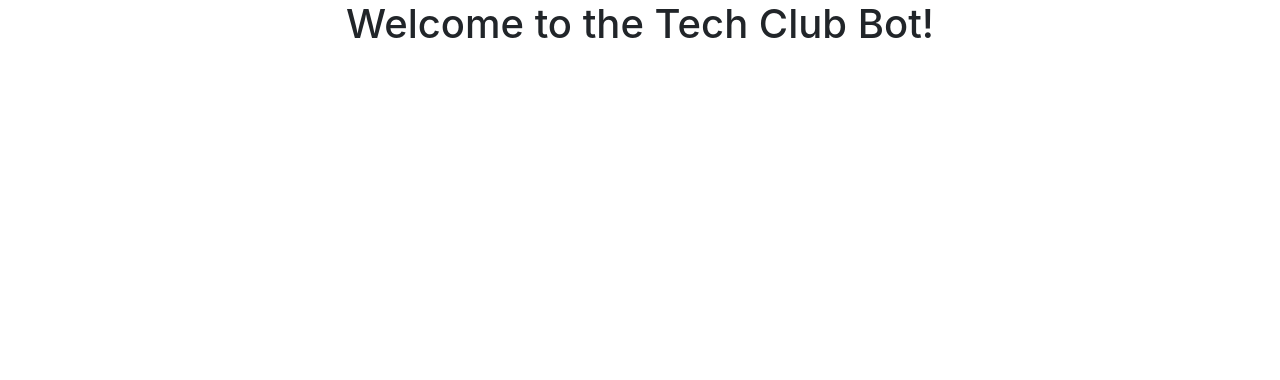
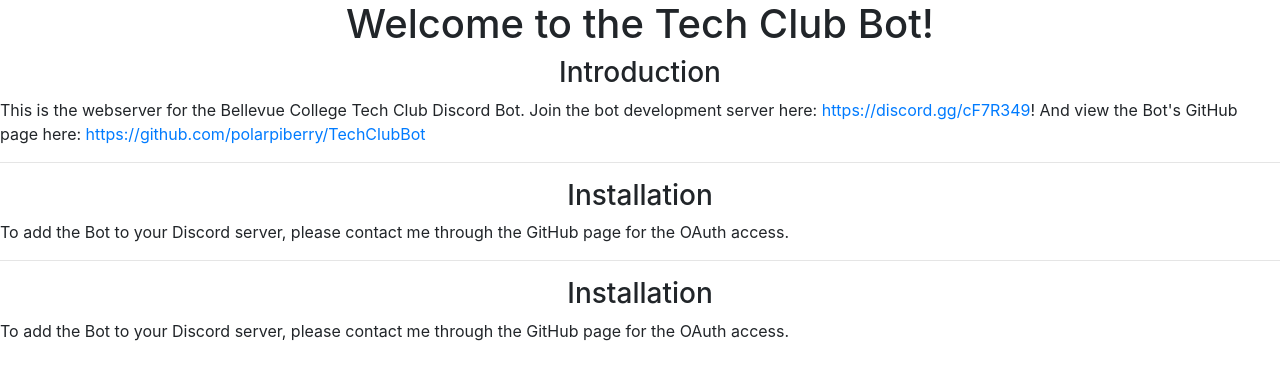
Before and after one commit to alex-mous/TechClubBot, a website: page index.html in a window 1280 px wide. Drawn offline with nearby package versions, Linux system fonts and the light colour scheme.

Commit message:
Improve and cleanup, add to index.html

```diff
--- a/index.html
+++ b/index.html
@@ -6,6 +6,26 @@
     <body>
         <div class="containter">
             <h1 class="text-center">Welcome to the Tech Club Bot!</h1>
+            <h3 class="text-center">
+                Introduction
+            </h3>
+            <p>
+                This is the webserver for the Bellevue College Tech Club Discord Bot. Join the bot development server here: <a href="https://discord.gg/cF7R349">https://discord.gg/cF7R349</a>! And view the Bot's GitHub page here: <a href="https://github.com/polarpiberry/TechClubBot">https://github.com/polarpiberry/TechClubBot</a>
+            </p>
+            <hr>
+            <h3 class="text-center">
+                Installation
+            </h3>
+            <p>
+                To add the Bot to your Discord server, please contact me through the GitHub page for the OAuth access.
+            </p>
+            <hr>
+            <h3 class="text-center">
+                Installation
+            </h3>
+            <p>
+                To add the Bot to your Discord server, please contact me through the GitHub page for the OAuth access.
+            </p>
         </div>
         <script src="https://code.jquery.com/jquery-3.5.1.slim.min.js" integrity="sha384-DfXdz2htPH0lsSSs5nCTpuj/zy4C+OGpamoFVy38MVBnE+IbbVYUew+OrCXaRkfj" crossorigin="anonymous"></script>
         <script src="https://cdn.jsdelivr.net/npm/popper.js@1.16.1/dist/umd/popper.min.js" integrity="sha384-9/reFTGAW83EW2RDu2S0VKaIzap3H66lZH81PoYlFhbGU+6BZp6G7niu735Sk7lN" crossorigin="anonymous"></script>
```
Also changed, not shown: index.js (+11 -17 lines).
